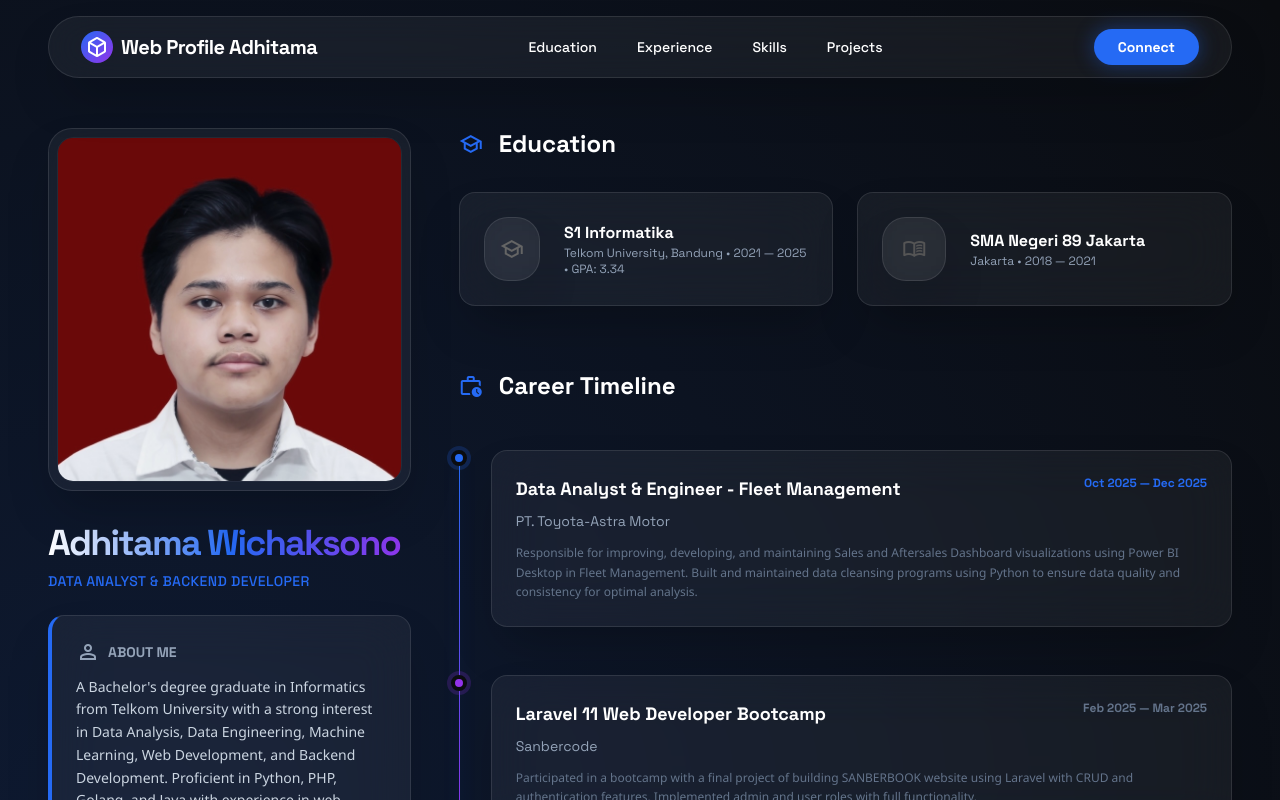
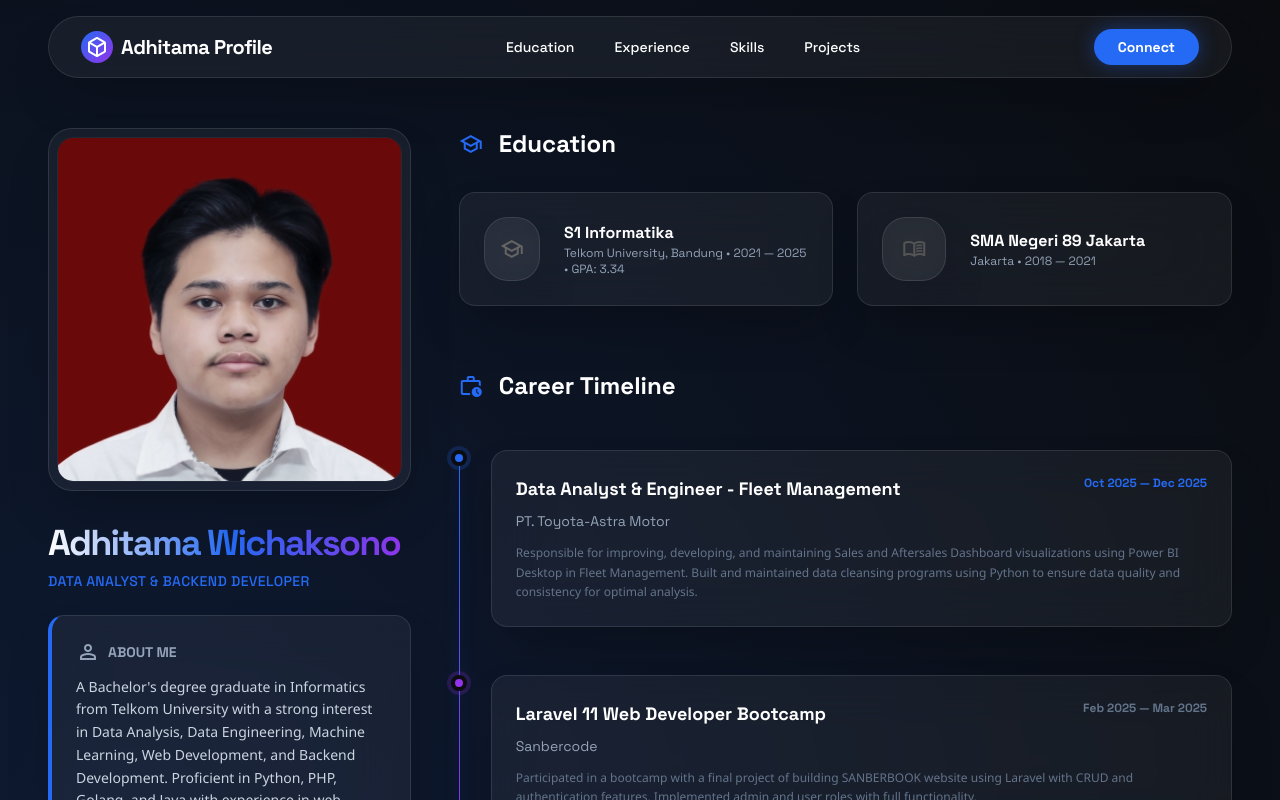
Before and after one commit to adhitamaw/portfolio-adhitama, a Next.js app: page / in a window 1280 px wide. Shown: the top 800 px of the page. Built offline with nearby package versions, Linux system fonts and the light colour scheme.

Commit message:
Fix header name and connect button

```diff
--- a/components/Header.tsx
+++ b/components/Header.tsx
@@ -13,7 +13,7 @@ export default function Header() {
               deployed_code
             </span>
           </div>
-          <span className="text-xl font-bold tracking-tight">Web Profile Adhitama</span>
+          <span className="text-xl font-bold tracking-tight">Adhitama Profile</span>
         </div>
 
         {/* Navigation Links */}
@@ -45,7 +45,16 @@ export default function Header() {
         </div>
 
         {/* CTA Button */}
-        <button className="btn-primary">Connect</button>
+        <a
+          href="#connect"
+          className="btn-primary cursor-pointer"
+          onClick={(e) => {
+            e.preventDefault();
+            document.getElementById('connect')?.scrollIntoView({ behavior: 'smooth' });
+          }}
+        >
+          Connect
+        </a>
       </nav>
     </header>
   );
--- a/components/ProfileCard.tsx
+++ b/components/ProfileCard.tsx
@@ -50,7 +50,7 @@ export default function ProfileCard() {
         </div>
 
         {/* Connect Links */}
-        <div className="space-y-4">
+        <div id="connect" className="space-y-4 scroll-mt-24">
           <h3 className="text-sm font-bold text-slate-400 uppercase tracking-widest">
             Connect
           </h3>
```
